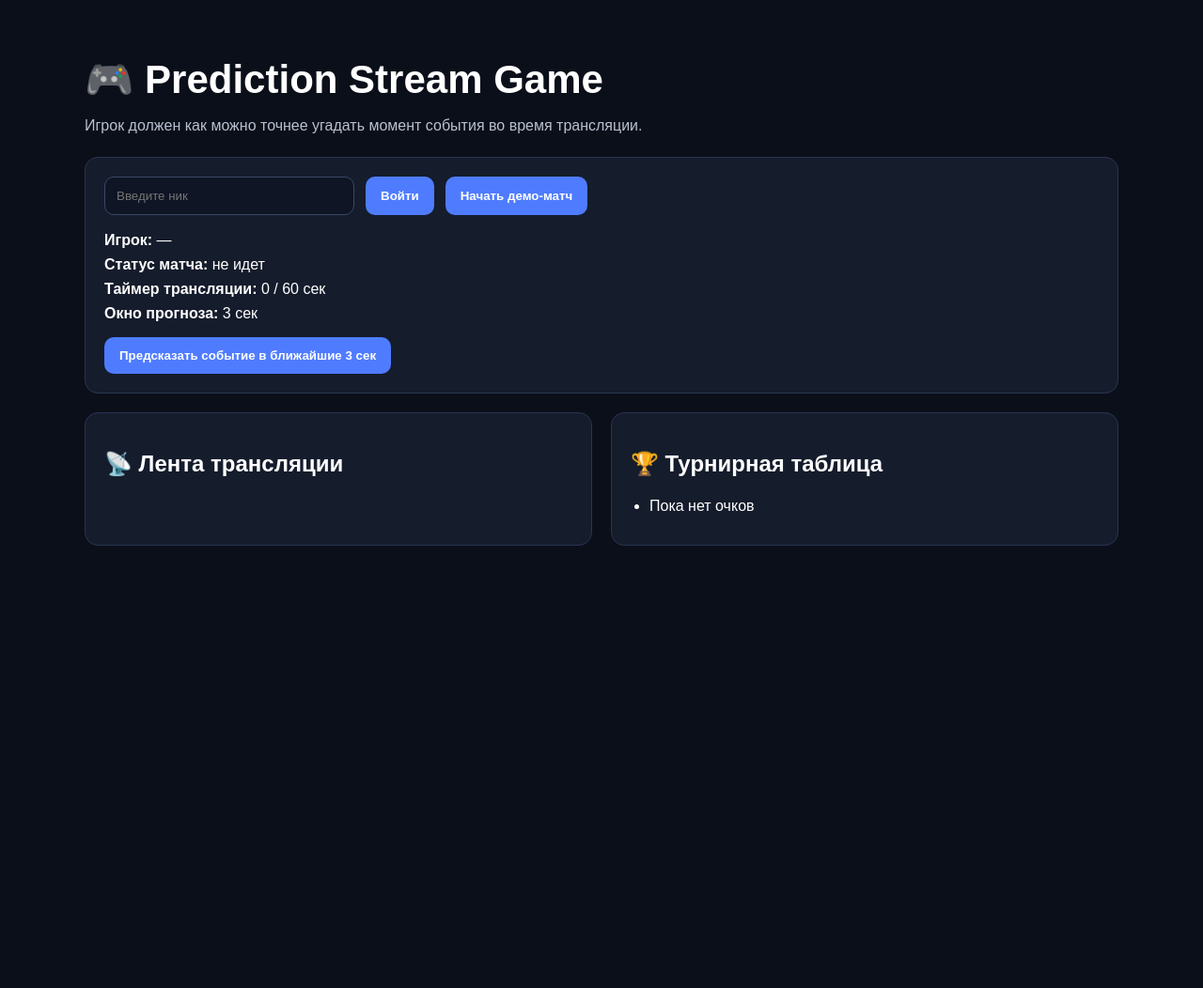
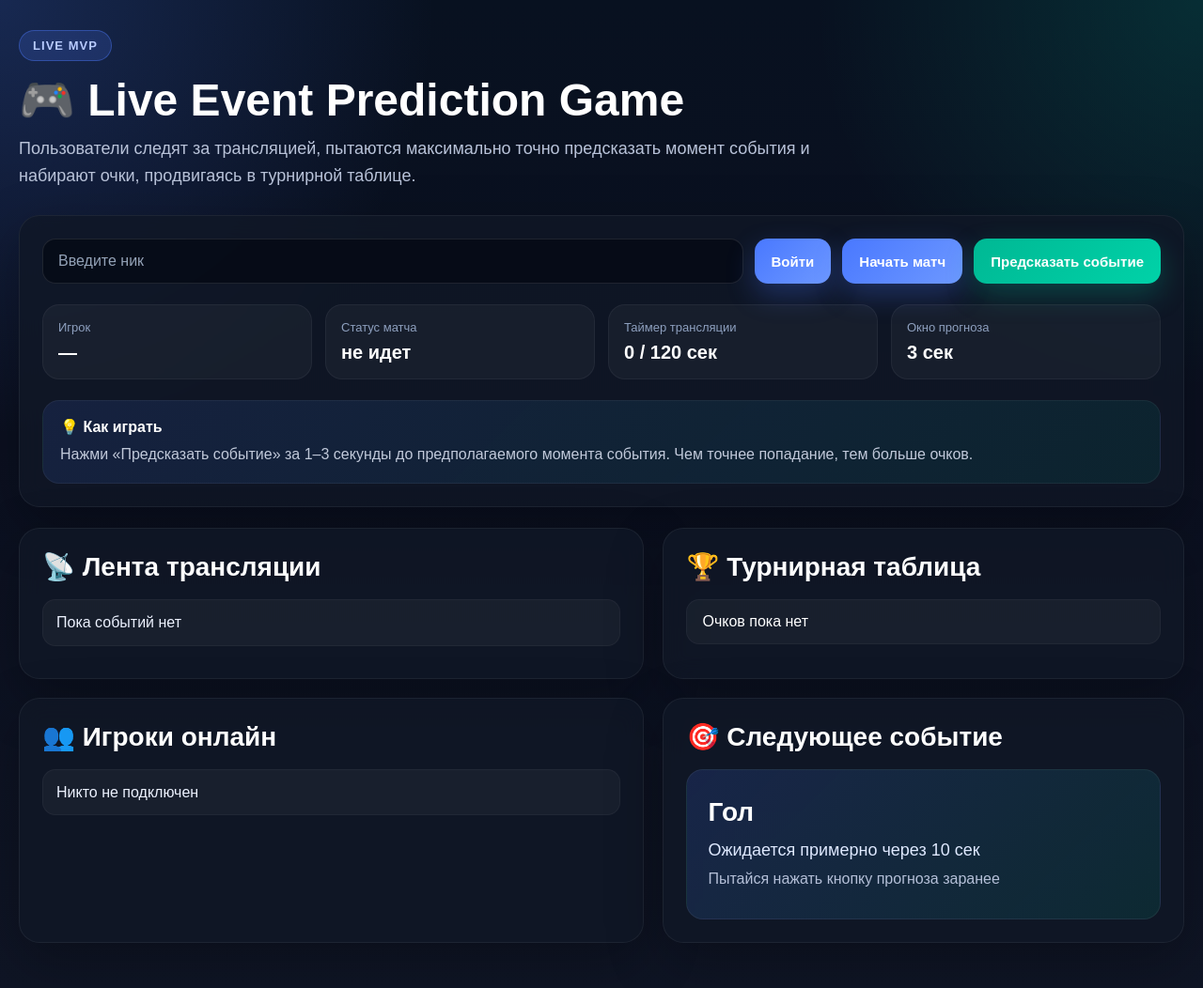
Before and after one commit to GaninDevops411/live-event-prediction-game, a FastAPI app: page / in a window 1280 px wide. Shown: the whole page at 94% size. Before the commit the page ends 581 px from the top, so only its background shows below. Run offline with FastAPI, Linux system fonts and the light colour scheme; data that the repository does not hold is empty.

Commit message:
improve ui and gameplay

```diff
--- a/main.py
+++ b/main.py
@@ -1,6 +1,6 @@
 import time
 from pathlib import Path
-from typing import Dict, List, Optional
+from typing import Dict, Optional
 
 from fastapi import FastAPI, Request
 from fastapi.responses import HTMLResponse, JSONResponse
@@ -14,7 +14,7 @@ app = FastAPI()
 app.mount("/static", StaticFiles(directory=BASE_DIR / "static"), name="static")
 templates = Jinja2Templates(directory=str(BASE_DIR / "templates"))
 
-MATCH_DURATION = 60
+MATCH_DURATION = 120
 PREDICTION_WINDOW = 3
 
 state = {
@@ -22,14 +22,18 @@ state = {
     "match_start_time": None,
     "match_duration": MATCH_DURATION,
     "events": [
-        {"id": 1, "time": 12, "type": "Гол"},
-        {"id": 2, "time": 27, "type": "Опасный удар"},
-        {"id": 3, "time": 44, "type": "Киберспорт: ключевой фраг"},
+        {"id": 1, "time": 10, "type": "Гол"},
+        {"id": 2, "time": 25, "type": "Опасный удар"},
+        {"id": 3, "time": 40, "type": "Фол"},
+        {"id": 4, "time": 60, "type": "Контратака"},
+        {"id": 5, "time": 80, "type": "Киберспорт: ключевой фраг"},
+        {"id": 6, "time": 100, "type": "Решающий момент"},
     ],
     "processed_event_ids": [],
     "feed": [],
     "scores": {},
     "predictions": {},
+    "online_users": [],
 }
 
 
@@ -40,6 +44,7 @@ def reset_match():
     state["feed"] = []
     state["scores"] = {}
     state["predictions"] = {}
+    state["online_users"] = []
 
 
 def get_match_time() -> int:
@@ -54,7 +59,7 @@ def get_match_time() -> int:
 
 def add_feed_message(message: str):
     state["feed"].insert(0, message)
-    state["feed"] = state["feed"][:20]
+    state["feed"] = state["feed"][:30]
 
 
 def process_events():
@@ -71,7 +76,7 @@ def process_events():
             state["processed_event_ids"].append(event["id"])
 
             add_feed_message(
-                f"⚽ Событие произошло: {event['type']} ({event['time']} сек)"
+                f"📡 Событие: {event['type']} ({event['time']} сек)"
             )
 
             for username, prediction_time in list(state["predictions"].items()):
@@ -81,18 +86,18 @@ def process_events():
                     points = 10 + (PREDICTION_WINDOW - delta)
                     state["scores"][username] = state["scores"].get(username, 0) + points
                     add_feed_message(
-                        f"✅ {username} угадал момент события и получил {points} очков"
+                        f"✅ {username} точно предсказал событие и получил {points} очков"
                     )
                 else:
                     add_feed_message(
-                        f"❌ {username} не угадал момент события"
+                        f"❌ {username} не попал по времени"
                     )
 
             state["predictions"] = {}
 
     if now_time >= state["match_duration"] and state["match_started"]:
         state["match_started"] = False
-        add_feed_message("🏁 Демо-матч завершен")
+        add_feed_message("🏁 Матч завершён")
 
 
 @app.get("/", response_class=HTMLResponse)
@@ -109,7 +114,7 @@ async def start_match():
     reset_match()
     state["match_started"] = True
     state["match_start_time"] = time.time()
-    add_feed_message("▶️ Демо-матч начался")
+    add_feed_message("▶️ Матч начался")
     return {"status": "ok"}
 
 
@@ -126,7 +131,11 @@ async def join(payload: Dict):
     if username not in state["scores"]:
         state["scores"][username] = 0
 
-    add_feed_message(f"👤 Игрок {username} присоединился")
+    if username not in state["online_users"]:
+        state["online_users"].append(username)
+
+    add_feed_message(f"👤 {username} подключился к матчу")
+
     return {"status": "ok", "username": username}
 
 
@@ -143,7 +152,7 @@ async def predict(payload: Dict):
     if not state["match_started"]:
         return JSONResponse(
             status_code=400,
-            content={"status": "error", "message": "Матч еще не начался"},
+            content={"status": "error", "message": "Матч ещё не начался"},
         )
 
     current_time = get_match_time()
@@ -151,15 +160,18 @@ async def predict(payload: Dict):
     if current_time >= state["match_duration"]:
         return JSONResponse(
             status_code=400,
-            content={"status": "error", "message": "Матч уже завершен"},
+            content={"status": "error", "message": "Матч уже завершён"},
         )
 
     if username not in state["scores"]:
         state["scores"][username] = 0
 
+    if username not in state["online_users"]:
+        state["online_users"].append(username)
+
     state["predictions"][username] = current_time
     add_feed_message(
-        f"⏳ {username} сделал прогноз на {current_time} сек: событие произойдет в ближайшие {PREDICTION_WINDOW} сек"
+        f"⏳ {username} сделал прогноз на {current_time} сек"
     )
 
     return {"status": "ok"}
@@ -183,7 +195,7 @@ async def get_state():
     next_event: Optional[Dict] = None
     for event in state["events"]:
         if event["id"] not in state["processed_event_ids"]:
-            next_event = {"time": event["time"]}
+            next_event = {"time": event["time"], "type": event["type"]}
             break
 
     return {
@@ -194,4 +206,5 @@ async def get_state():
         "leaderboard": leaderboard,
         "next_event_hint": next_event,
         "prediction_window": PREDICTION_WINDOW,
+        "online_users": state["online_users"],
     }
--- a/static/app.js
+++ b/static/app.js
@@ -27,10 +27,16 @@ function renderState(data) {
     const feed = document.getElementById("feed");
     feed.innerHTML = "";
 
-    for (const item of data.feed) {
+    if (data.feed.length === 0) {
         const li = document.createElement("li");
-        li.innerText = item;
+        li.innerText = "Пока событий нет";
         feed.appendChild(li);
+    } else {
+        for (const item of data.feed) {
+            const li = document.createElement("li");
+            li.innerText = item;
+            feed.appendChild(li);
+        }
     }
 
     const leaderboard = document.getElementById("leaderboard");
@@ -38,14 +44,44 @@ function renderState(data) {
 
     if (data.leaderboard.length === 0) {
         const li = document.createElement("li");
-        li.innerText = "Пока нет очков";
+        li.innerText = "Очков пока нет";
         leaderboard.appendChild(li);
     } else {
-        for (const player of data.leaderboard) {
+        data.leaderboard.forEach((player, index) => {
             const li = document.createElement("li");
-            li.innerText = `${player.username}: ${player.score}`;
+            li.innerHTML = `<span>#${index + 1} ${player.username}</span><strong>${player.score}</strong>`;
             leaderboard.appendChild(li);
-        }
+        });
+    }
+
+    const usersList = document.getElementById("onlineUsers");
+    usersList.innerHTML = "";
+
+    if (data.online_users.length === 0) {
+        const li = document.createElement("li");
+        li.innerText = "Никто не подключен";
+        usersList.appendChild(li);
+    } else {
+        data.online_users.forEach(user => {
+            const li = document.createElement("li");
+            li.innerText = `🟢 ${user}`;
+            usersList.appendChild(li);
+        });
+    }
+
+    const nextEventCard = document.getElementById("nextEventCard");
+    if (data.next_event_hint) {
+        const secondsLeft = Math.max(0, data.next_event_hint.time - data.current_time);
+        nextEventCard.innerHTML = `
+            <div class="next-event-type">${data.next_event_hint.type}</div>
+            <div class="next-event-time">Ожидается примерно через ${secondsLeft} сек</div>
+            <div class="next-event-sub">Пытайся нажать кнопку прогноза заранее</div>
+        `;
+    } else {
+        nextEventCard.innerHTML = `
+            <div class="next-event-type">Все события завершены</div>
+            <div class="next-event-time">Дождись нового матча</div>
+        `;
     }
 }
 
--- a/static/styles.css
+++ b/static/styles.css
@@ -1,100 +1,270 @@
+* {
+    box-sizing: border-box;
+}
+
 body {
     margin: 0;
     font-family: Arial, sans-serif;
-    background: #0b0f19;
     color: #ffffff;
+    background:
+        radial-gradient(circle at top left, rgba(78, 124, 255, 0.22), transparent 28%),
+        radial-gradient(circle at top right, rgba(0, 255, 200, 0.12), transparent 25%),
+        linear-gradient(180deg, #081120 0%, #0b1020 45%, #0f1525 100%);
+    min-height: 100vh;
 }
 
-.container {
-    max-width: 1100px;
+.page {
+    max-width: 1280px;
     margin: 0 auto;
-    padding: 32px 20px;
+    padding: 32px 20px 48px;
+}
+
+.hero {
+    margin-bottom: 24px;
+}
+
+.hero-badge {
+    display: inline-block;
+    padding: 8px 14px;
+    border-radius: 999px;
+    background: rgba(79, 124, 255, 0.18);
+    border: 1px solid rgba(79, 124, 255, 0.4);
+    color: #b8cbff;
+    font-size: 13px;
+    font-weight: 700;
+    letter-spacing: 0.08em;
+    margin-bottom: 16px;
 }
 
 h1 {
-    margin-bottom: 8px;
-    font-size: 42px;
+    margin: 0 0 10px;
+    font-size: 48px;
+    line-height: 1.1;
 }
 
 .subtitle {
-    color: #b8c1d1;
-    margin-bottom: 24px;
+    margin: 0;
+    color: #b9c3d9;
+    max-width: 860px;
+    font-size: 18px;
+    line-height: 1.6;
 }
 
 .card {
-    background: #151c2c;
-    border: 1px solid #2a3550;
-    border-radius: 14px;
-    padding: 20px;
-    margin-bottom: 20px;
+    background: rgba(17, 24, 39, 0.82);
+    backdrop-filter: blur(12px);
+    border: 1px solid rgba(255, 255, 255, 0.06);
+    border-radius: 22px;
+    box-shadow: 0 20px 60px rgba(0, 0, 0, 0.28);
+    padding: 24px;
 }
 
-.row {
+.top-panel {
+    margin-top: 28px;
+    margin-bottom: 22px;
+}
+
+.join-row {
     display: flex;
     flex-wrap: wrap;
     gap: 12px;
-    margin-bottom: 18px;
+    margin-bottom: 22px;
 }
 
 input {
+    flex: 1 1 240px;
     min-width: 240px;
-    padding: 12px;
-    border-radius: 10px;
-    border: 1px solid #3a4767;
-    background: #0f1524;
-    color: white;
+    padding: 14px 16px;
+    border: 1px solid rgba(255, 255, 255, 0.1);
+    border-radius: 14px;
+    background: rgba(5, 10, 20, 0.75);
+    color: #ffffff;
+    font-size: 16px;
+    outline: none;
+}
+
+input::placeholder {
+    color: #94a3b8;
 }
 
 button {
-    padding: 12px 16px;
+    padding: 14px 18px;
     border: none;
-    border-radius: 10px;
+    border-radius: 14px;
     cursor: pointer;
-    background: #4f7cff;
     color: white;
-    font-weight: 600;
+    font-size: 15px;
+    font-weight: 700;
+    background: linear-gradient(135deg, #4978ff, #6d98ff);
+    box-shadow: 0 12px 30px rgba(73, 120, 255, 0.28);
+    transition: transform 0.15s ease, opacity 0.15s ease, box-shadow 0.15s ease;
 }
 
 button:hover {
-    opacity: 0.92;
+    transform: translateY(-1px);
+    opacity: 0.96;
+    box-shadow: 0 16px 35px rgba(73, 120, 255, 0.34);
 }
 
-.status {
-    display: grid;
-    gap: 8px;
-    margin-bottom: 16px;
+.accent-btn {
+    background: linear-gradient(135deg, #00b894, #00d2a8);
+    box-shadow: 0 12px 30px rgba(0, 184, 148, 0.28);
 }
 
-.actions {
-    display: flex;
-    gap: 12px;
-    flex-wrap: wrap;
+.accent-btn:hover {
+    box-shadow: 0 16px 35px rgba(0, 184, 148, 0.34);
 }
 
-.grid {
+.status-grid {
     display: grid;
-    grid-template-columns: 1fr 1fr;
+    grid-template-columns: repeat(4, minmax(180px, 1fr));
+    gap: 14px;
+    margin-bottom: 22px;
+}
+
+.status-item {
+    background: rgba(255, 255, 255, 0.04);
+    border: 1px solid rgba(255, 255, 255, 0.05);
+    border-radius: 18px;
+    padding: 16px;
+}
+
+.status-label {
+    display: block;
+    font-size: 13px;
+    color: #8ea0bf;
+    margin-bottom: 8px;
+}
+
+.status-value {
+    display: block;
+    font-size: 20px;
+    font-weight: 700;
+}
+
+.hint-box {
+    padding: 18px;
+    border-radius: 18px;
+    background: linear-gradient(135deg, rgba(79, 124, 255, 0.12), rgba(0, 210, 168, 0.08));
+    border: 1px solid rgba(255, 255, 255, 0.05);
+}
+
+.hint-title {
+    font-size: 16px;
+    font-weight: 700;
+    margin-bottom: 8px;
+}
+
+.hint-text {
+    color: #c1c9da;
+    line-height: 1.5;
+}
+
+.dashboard-grid {
+    display: grid;
+    grid-template-columns: 1.2fr 1fr;
     gap: 20px;
 }
 
-.feed,
-.leaderboard {
-    margin: 0;
-    padding-left: 20px;
+.dashboard-grid .card h2 {
+    margin-top: 0;
+    margin-bottom: 18px;
+    font-size: 28px;
 }
 
-.feed li,
-.leaderboard li {
-    margin-bottom: 10px;
-    line-height: 1.4;
+.feed-list,
+.leaderboard-list,
+.online-users-list {
+    list-style: none;
+    margin: 0;
+    padding: 0;
 }
 
-@media (max-width: 800px) {
-    .grid {
+.feed-list li,
+.online-users-list li {
+    padding: 12px 14px;
+    border-radius: 14px;
+    background: rgba(255, 255, 255, 0.04);
+    margin-bottom: 10px;
+    color: #edf2ff;
+    line-height: 1.45;
+    border: 1px solid rgba(255, 255, 255, 0.04);
+}
+
+.leaderboard-list li {
+    display: flex;
+    justify-content: space-between;
+    align-items: center;
+    padding: 14px 16px;
+    border-radius: 14px;
+    margin-bottom: 10px;
+    background: rgba(255, 255, 255, 0.04);
+    border: 1px solid rgba(255, 255, 255, 0.04);
+    font-size: 16px;
+}
+
+.leaderboard-list strong {
+    font-size: 20px;
+    color: #a8c6ff;
+}
+
+.next-event-card {
+    min-height: 160px;
+    padding: 22px;
+    border-radius: 18px;
+    background: linear-gradient(135deg, rgba(73, 120, 255, 0.16), rgba(0, 184, 148, 0.12));
+    border: 1px solid rgba(255, 255, 255, 0.06);
+    display: flex;
+    flex-direction: column;
+    justify-content: center;
+}
+
+.next-event-type {
+    font-size: 28px;
+    font-weight: 800;
+    margin-bottom: 14px;
+}
+
+.next-event-time {
+    font-size: 18px;
+    color: #dfe9ff;
+    margin-bottom: 8px;
+}
+
+.next-event-sub {
+    color: #b5c0d8;
+    line-height: 1.5;
+}
+
+@media (max-width: 1100px) {
+    .status-grid {
+        grid-template-columns: repeat(2, minmax(180px, 1fr));
+    }
+
+    .dashboard-grid {
+        grid-template-columns: 1fr;
+    }
+}
+
+@media (max-width: 700px) {
+    h1 {
+        font-size: 34px;
+    }
+
+    .subtitle {
+        font-size: 16px;
+    }
+
+    .status-grid {
         grid-template-columns: 1fr;
     }
 
-    h1 {
-        font-size: 32px;
+    .join-row {
+        flex-direction: column;
+    }
+
+    button,
+    input {
+        width: 100%;
     }
 }
--- a/templates/index.html
+++ b/templates/index.html
@@ -2,46 +2,79 @@
 <html lang="ru">
 <head>
     <meta charset="UTF-8">
-    <title>Prediction Stream Game</title>
+    <title>Live Event Prediction Game</title>
     <link rel="icon" type="image/x-icon" href="/static/favicon.ico">
     <link rel="shortcut icon" type="image/x-icon" href="/static/favicon.ico">
     <link rel="stylesheet" href="/static/styles.css">
 </head>
 <body>
-<div class="container">
-    <h1>🎮 Prediction Stream Game</h1>
-    <p class="subtitle">
-        Игрок должен как можно точнее угадать момент события во время трансляции.
-    </p>
+<div class="page">
+    <div class="hero">
+        <div class="hero-badge">LIVE MVP</div>
+        <h1>🎮 Live Event Prediction Game</h1>
+        <p class="subtitle">
+            Пользователи следят за трансляцией, пытаются максимально точно предсказать момент события
+            и набирают очки, продвигаясь в турнирной таблице.
+        </p>
+    </div>
 
-    <div class="card">
-        <div class="row">
+    <div class="top-panel card">
+        <div class="join-row">
             <input id="username" type="text" placeholder="Введите ник">
             <button id="joinBtn">Войти</button>
-            <button id="startBtn">Начать демо-матч</button>
+            <button id="startBtn">Начать матч</button>
+            <button id="predictBtn" class="accent-btn">Предсказать событие</button>
         </div>
 
-        <div class="status">
-            <div><strong>Игрок:</strong> <span id="currentUser">—</span></div>
-            <div><strong>Статус матча:</strong> <span id="matchStatus">не начался</span></div>
-            <div><strong>Таймер трансляции:</strong> <span id="timer">0 / 60 сек</span></div>
-            <div><strong>Окно прогноза:</strong> <span id="windowInfo">3 сек</span></div>
+        <div class="status-grid">
+            <div class="status-item">
+                <span class="status-label">Игрок</span>
+                <span class="status-value" id="currentUser">—</span>
+            </div>
+            <div class="status-item">
+                <span class="status-label">Статус матча</span>
+                <span class="status-value" id="matchStatus">не идет</span>
+            </div>
+            <div class="status-item">
+                <span class="status-label">Таймер трансляции</span>
+                <span class="status-value" id="timer">0 / 120 сек</span>
+            </div>
+            <div class="status-item">
+                <span class="status-label">Окно прогноза</span>
+                <span class="status-value" id="windowInfo">3 сек</span>
+            </div>
         </div>
 
-        <div class="actions">
-            <button id="predictBtn">Предсказать событие в ближайшие 3 сек</button>
+        <div class="hint-box">
+            <div class="hint-title">💡 Как играть</div>
+            <div class="hint-text">
+                Нажми «Предсказать событие» за 1–3 секунды до предполагаемого момента события.
+                Чем точнее попадание, тем больше очков.
+            </div>
         </div>
     </div>
 
-    <div class="grid">
+    <div class="dashboard-grid">
         <div class="card">
             <h2>📡 Лента трансляции</h2>
-            <ul id="feed" class="feed"></ul>
+            <ul id="feed" class="feed-list"></ul>
         </div>
 
         <div class="card">
             <h2>🏆 Турнирная таблица</h2>
-            <ul id="leaderboard" class="leaderboard"></ul>
+            <ul id="leaderboard" class="leaderboard-list"></ul>
+        </div>
+
+        <div class="card">
+            <h2>👥 Игроки онлайн</h2>
+            <ul id="onlineUsers" class="online-users-list"></ul>
+        </div>
+
+        <div class="card">
+            <h2>🎯 Следующее событие</h2>
+            <div id="nextEventCard" class="next-event-card">
+                Ожидание данных...
+            </div>
         </div>
     </div>
 </div>
```
